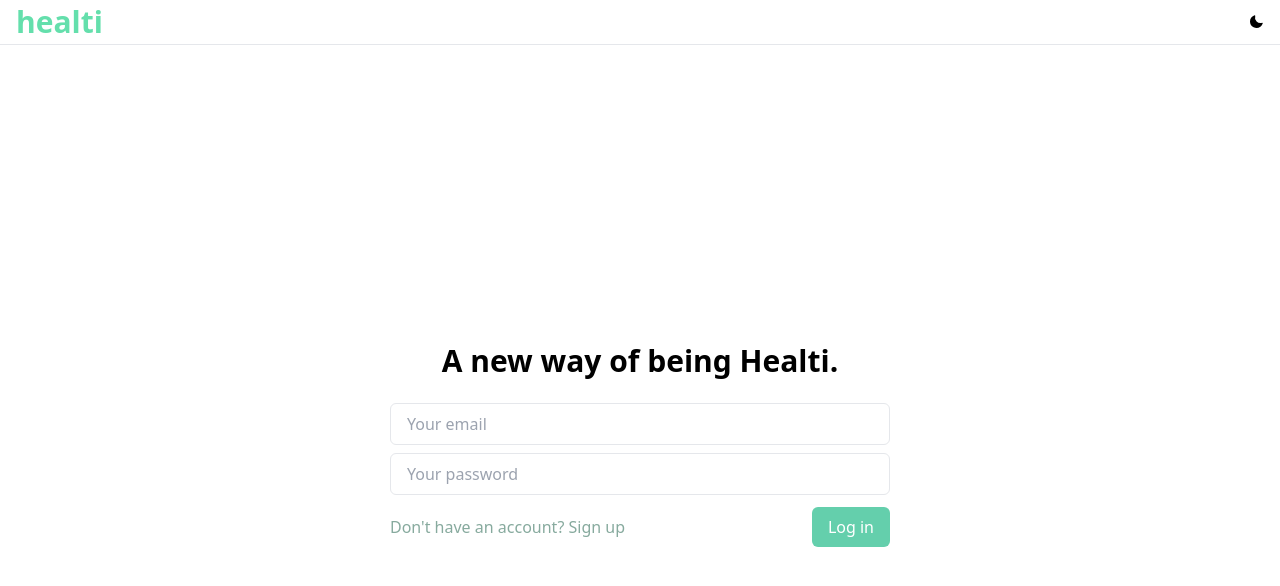
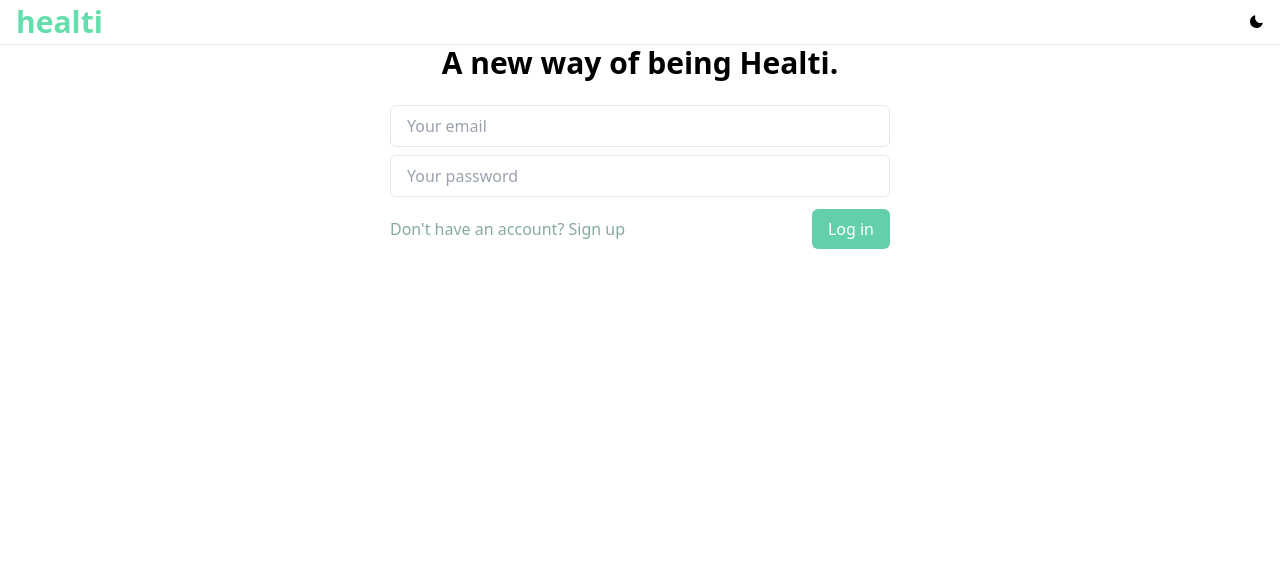
Before and after one commit to vtfrc/healti-nuxt-supa, a Nuxt app: page / in a window 1280 px wide. Shown: the top 586 px of the page. Built offline with nearby package versions, Linux system fonts and the light colour scheme; no server answers.

Commit message:
sizing fix

```diff
--- a/components/AppContainer.vue
+++ b/components/AppContainer.vue
@@ -1,5 +1,5 @@
 <template>
-<div class="min-h-screen bg-white dark:bg-[#1A1A1A]">
+<div class="h-screen bg-white dark:bg-[#1A1A1A]">
     <slot />
 </div>
 </template>
--- a/components/PageContainer.vue
+++ b/components/PageContainer.vue
@@ -1,6 +1,6 @@
 <template>
-<div class="min-h-screen px-4 mx-auto sm:px-6 lg:px-8">
-    <div class="min-h-screen flex items-center justify-center">
+<div class="min-h-[90vh] px-4 mx-auto sm:px-6 lg:px-8">
+    <div class="flex items-center justify-center">
         <slot />
     </div>
 </div>
```
